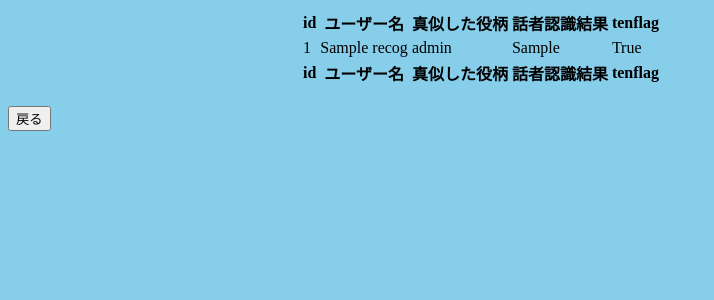
After one commit to sashimi-oss/recog-tng, a Flask app: page /admin in a window 1280 px wide. The commit adds this page. Shown: the top 300 px of the page, without its empty margins (0-714 px from the left). Run offline with Flask 3, Linux system fonts and the light colour scheme; tables that the repository leaves empty hold one stand-in row (values such as "Sample post").

Commit message:
モデル追加

```diff
--- a/my_app/models.py
+++ b/my_app/models.py
@@ -45,5 +45,7 @@ class Recog(db.Model):
     name = db.Column(db.String(200), nullable=True)
     #シナリオ上の登場人物
     role = db.Column(db.String(20), nullable=True)
+    #5人か10人かのフラグ
+    tenflag = db.Column(db.Boolean, default=False, nullable=False)
     #　入力時
     date = db.Column(db.DateTime, default=datetime.now(pytz.timezone('Asia/Tokyo')))
--- /dev/null
+++ b/my_app/templates/admin.html
@@ -0,0 +1,58 @@
+<!DOCTYPE html>
+<html lang="en">
+
+<head>
+  <meta charset="UTF-8">
+  <meta name="viewport" content="width=device-width, initial-scale=1.0">
+  <title>admin</title>
+  <style>
+    .table-area{
+      width: 680px;
+      margin: 0 auto;
+    }
+  </style>
+</head>
+
+<body style="background-color: skyblue;">
+  <div class="table-area">
+    <table>
+      <tr>
+        <th>id</th>
+        <th>ユーザー名</th>
+        <th>真似した役柄</th>
+        <th>話者認識結果</th>
+        <th>tenflag</th>
+      </tr>
+      {% for recog in recogs %}
+      <tr>
+        <td>{{recog.id}}</td>
+        <td>{{recog.name}}</td>
+        <td>{{recog.role}}</td>
+        <td>{{recog.result}}</td>
+        <td>{{recog.tenflag}}</td>
+      </tr>
+      {% endfor %}
+      <tr>
+        <th>id</th>
+        <th>ユーザー名</th>
+        <th>真似した役柄</th>
+        <th>話者認識結果</th>
+        <th>tenflag</th>
+      </tr>
+    </table>
+  </div>
+
+  <div id="skip"></div>
+  <br>
+  <form action="{{url_for('index')}}" method="get">
+    <button type="submit">戻る</button>
+  </form>
+</body>
+
+<script>
+  const skip = document.getElementById('skip');
+  window.onload = () => {
+    skip.scrollIntoView({behavior:"smooth"});
+  }
+</script>
+</html>
--- a/my_app/templates/index.html
+++ b/my_app/templates/index.html
@@ -11,8 +11,9 @@
             <li><a href="{{url_for('all')}}">全ての役柄</a></li>
             <li><a href="{{url_for('men')}}">男性の役柄のみ</a></li>
             <li><a href="{{url_for('women')}}">女性の役柄のみ</a></li>
-            <li><a href="{{url_for('result_all')}}">結果確認（全ての役柄）</a></li>
-            <li><a href="{{url_for('result_mw')}}">結果確認（男性のみor女性のみ）</a></li>
+            <!-- <li><a href="{#{url_for('result_all')}#}">結果確認（全ての役柄）</a></li> -->
+            <!-- <li><a href="{#{url_for('result_mw')}#}">結果確認（男性のみor女性のみ）</a></li> -->
+            <li><a href="{{url_for('tenflag_judge')}}">結果確認</a></li>
         </ul>
         <p><a href="{{url_for('howto')}}">使い方</a></p>
 
--- a/my_app/views.py
+++ b/my_app/views.py
@@ -57,6 +57,15 @@ def result_mw():
     unique_cnt = len(unique_results)
     return render_template("result_mw.html", recogs = recogs, unique_cnt = unique_cnt)
 
+#tenflag_judge
+@app.route('/tenflag_judge')
+def tenflag_judge():
+    recog = Recog.query.order_by(Recog.date.desc()).first()
+    if recog.tenflag:
+        return redirect(url_for('result_all'))
+    else:
+        return redirect(url_for('result_mw'))
+
 #使い方
 @app.route("/howto")
 def howto():
@@ -65,6 +74,13 @@ def howto():
 @app.route('/')
 def root():
     return redirect(url_for('index'))
+
+#admin 管理者
+@app.route('/admin')
+def admin():
+    recogs = Recog.query.order_by(Recog.date.asc()).all()
+
+    return render_template('admin.html', recogs = recogs)
 
 
 
```
Also changed, not shown: my_app/migrations/versions/9e73faa2edd1_add_column_tenflag.py (added, +32 -0 lines), my_app/recog.py (+8 -5 lines), my_app/templates/howto.html (+4 -4 lines), my_app/templates/result_all.html (+10 -8 lines), my_app/templates/result_mw.html (+6 -6 lines), 6 other files.
